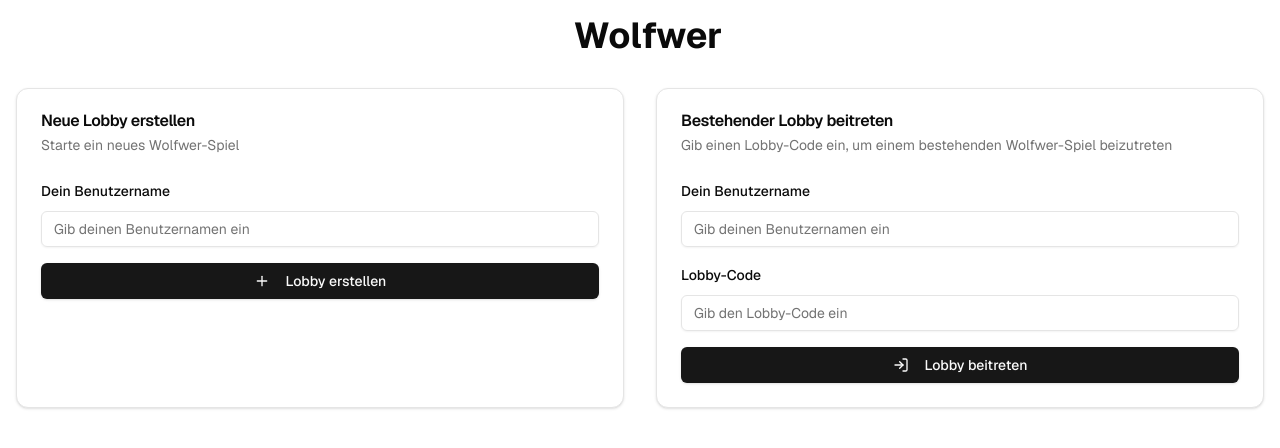
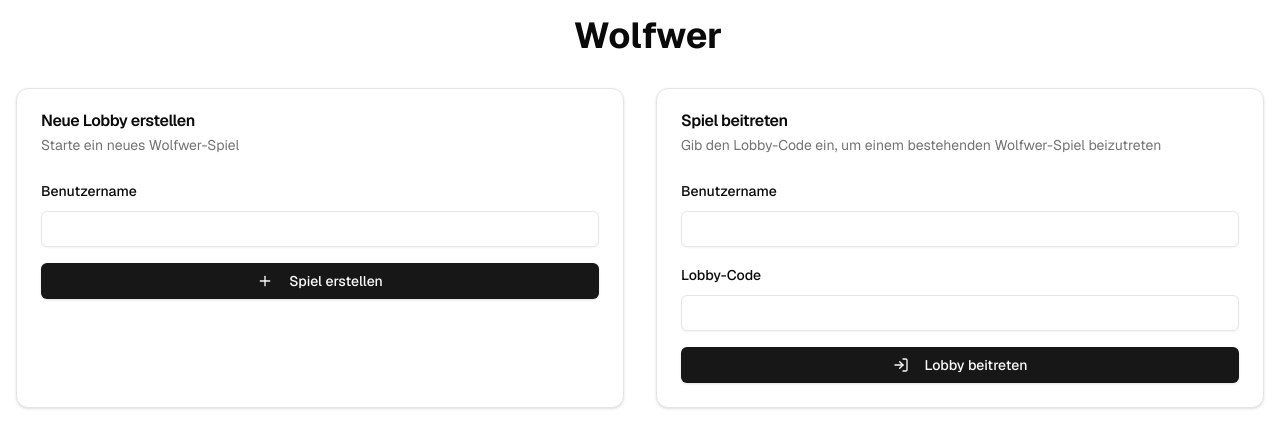
Before and after one commit to andy-thieu/wolfwer, a Next.js app: page / in a window 1280 px wide. Shown: the top 448 px of the page. Built offline with nearby package versions, Linux system fonts and the light colour scheme.

Commit message:
fix: labels

```diff
--- a/src/app/page.tsx
+++ b/src/app/page.tsx
@@ -46,18 +46,17 @@ export default function Page() {
           <CardContent>
             <form onSubmit={createLobby} className="space-y-4">
               <div className="space-y-2">
-                <Label htmlFor="createUsername">Dein Benutzername</Label>
+                <Label htmlFor="createUsername">Benutzername</Label>
                 <Input
                   type="text"
                   id="createUsername"
                   value={createUsername}
                   onChange={(e) => setCreateUsername(e.target.value)}
-                  placeholder="Gib deinen Benutzernamen ein"
                   required
                 />
               </div>
               <Button type="submit" className="w-full">
-                <Plus className="mr-2 h-4 w-4" /> Lobby erstellen
+                <Plus className="mr-2 h-4 w-4" /> Spiel erstellen
               </Button>
             </form>
           </CardContent>
@@ -65,19 +64,18 @@ export default function Page() {
 
         <Card>
           <CardHeader>
-            <CardTitle>Bestehender Lobby beitreten</CardTitle>
-            <CardDescription>Gib einen Lobby-Code ein, um einem bestehenden Wolfwer-Spiel beizutreten</CardDescription>
+            <CardTitle>Spiel beitreten</CardTitle>
+            <CardDescription>Gib den Lobby-Code ein, um einem bestehenden Wolfwer-Spiel beizutreten</CardDescription>
           </CardHeader>
           <CardContent>
             <form onSubmit={joinLobby} className="space-y-4">
               <div className="space-y-2">
-                <Label htmlFor="joinUsername">Dein Benutzername</Label>
+                <Label htmlFor="joinUsername">Benutzername</Label>
                 <Input
                   type="text"
                   id="joinUsername"
                   value={joinUsername}
                   onChange={(e) => setJoinUsername(e.target.value)}
-                  placeholder="Gib deinen Benutzernamen ein"
                   required
                 />
               </div>
@@ -88,7 +86,6 @@ export default function Page() {
                   id="lobbyCode"
                   value={joinLobbyCode}
                   onChange={(e) => setJoinLobbyCode(e.target.value)}
-                  placeholder="Gib den Lobby-Code ein"
                   required
                 />
               </div>
```
